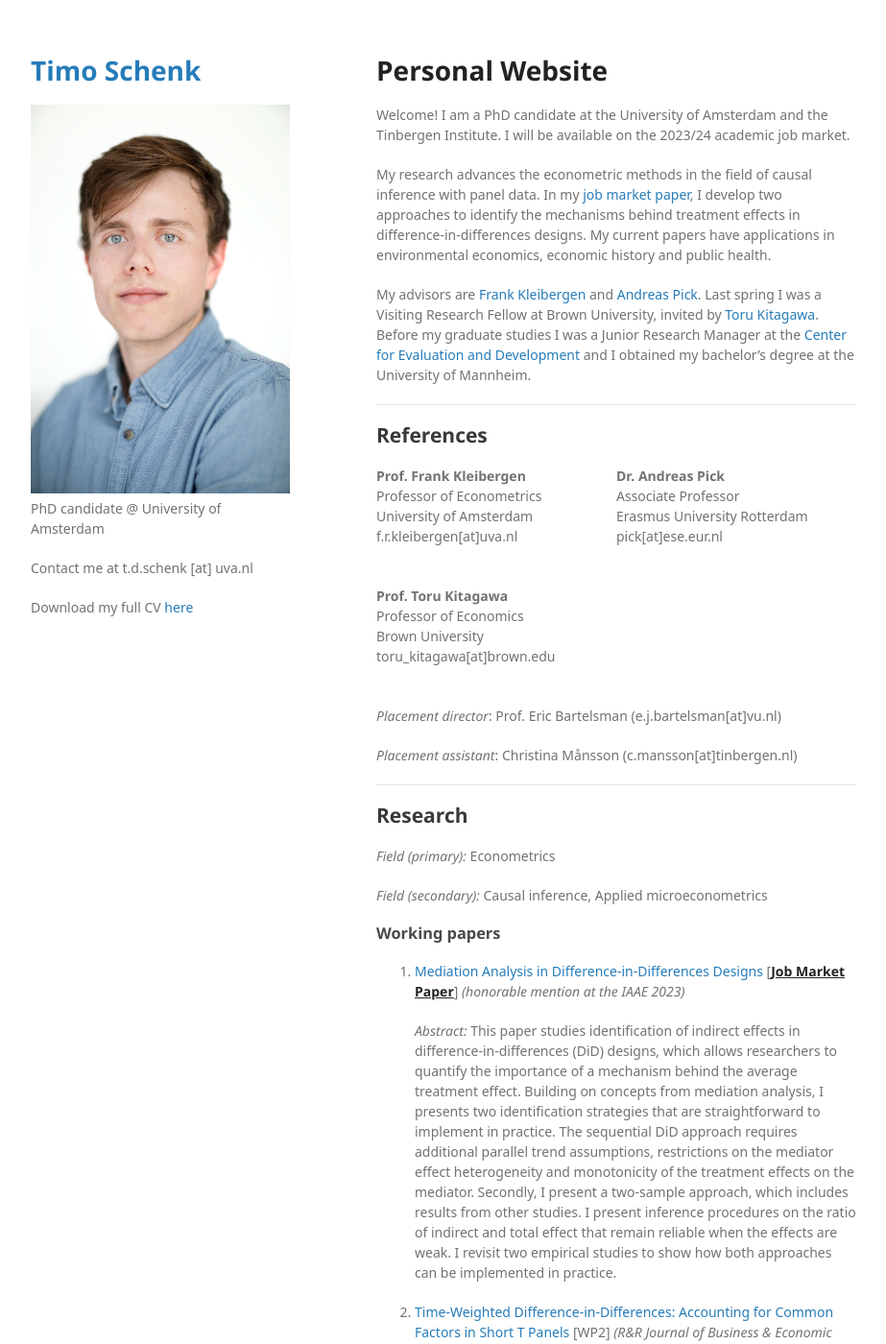
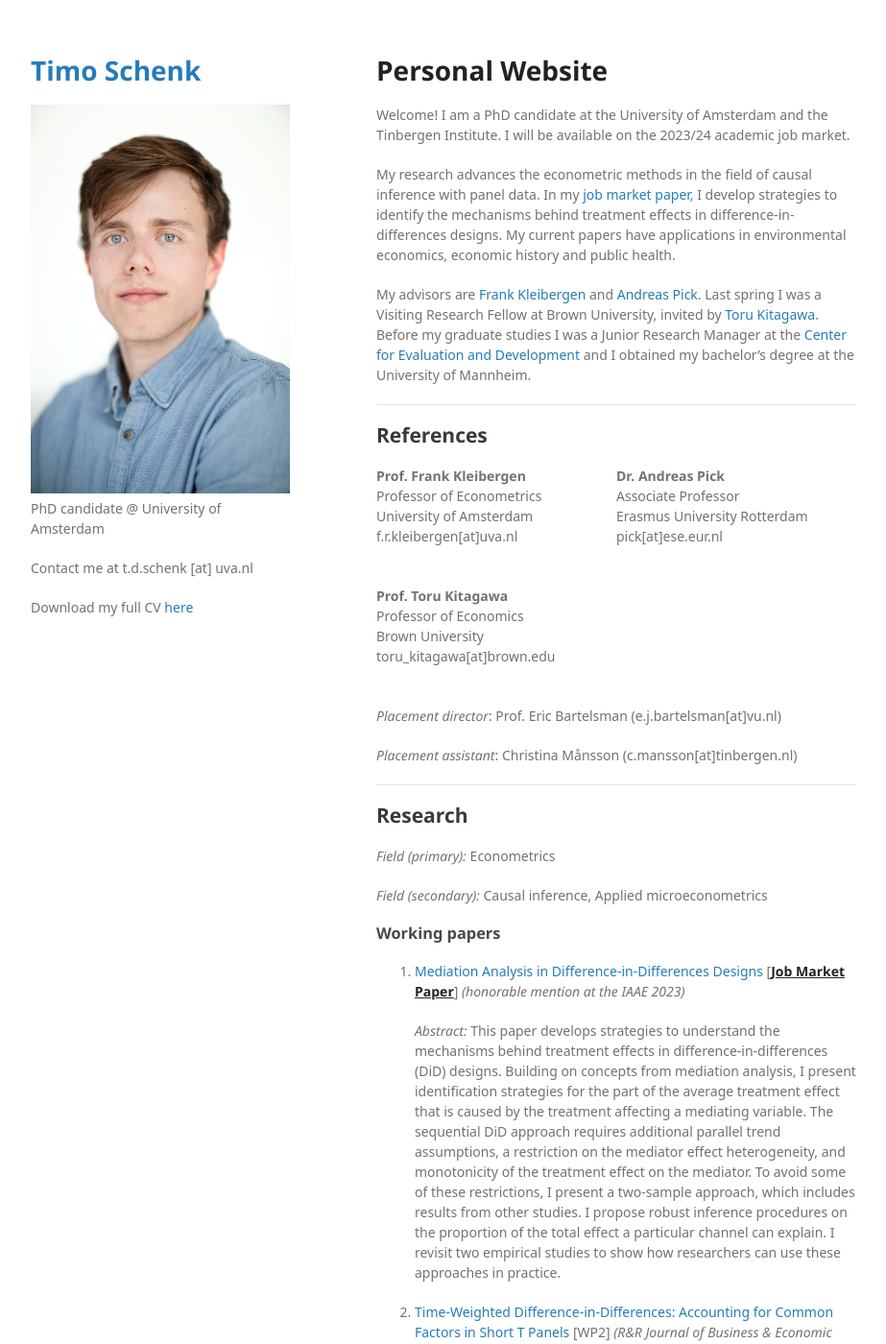
Before and after one commit to timoschenk/timoschenk.github.io, a Jekyll site: the page built from index.markdown, in a window 1280 px wide and 1400 px high. Shown: the whole window at 96% size, without its empty margins (178-1101 px from the left). Built offline with Jekyll 4.4.1, drawn with Linux system fonts in a browser that asks for light colours; some web fonts are replaced; a script that is not in the unit is left out; our own code applies the rules of GitHub Pages for plain Markdown files.

Commit message:
update abstract

```diff
--- a/index.markdown
+++ b/index.markdown
@@ -11,7 +11,7 @@ image: /assets/pics/Timo_Tinbergen_2023.jpg
 Welcome! I am a PhD candidate at the University of Amsterdam and the Tinbergen Institute. I will be available on the 2023/24 academic job market.
 
 My research advances the econometric methods in the field of causal inference with panel data.
-In my [job market paper](https://drive.google.com/file/d/130-EkbrX10qEfPcEJa-mZc1i5pk4P94o/view?usp=drive_link){:target="_blank"}, I develop two approaches to identify the mechanisms behind treatment effects in difference-in-differences designs.
+In my [job market paper](https://drive.google.com/file/d/130-EkbrX10qEfPcEJa-mZc1i5pk4P94o/view?usp=drive_link){:target="_blank"}, I develop strategies to identify the mechanisms behind treatment effects in difference-in-differences designs.
 My current papers have applications in environmental economics, economic history and public health.
 
 My advisors are  [Frank Kleibergen](https://ase.uva.nl/profile/k/l/f.r.kleibergen/f.r.kleibergen.html){:target="_blank"} and [Andreas Pick](http://apick.eu/){:target="_blank"}.
@@ -72,14 +72,12 @@ Before my graduate studies I was a Junior Research Manager at the [Center for Ev
 1. [Mediation Analysis in Difference-in-Differences Designs](https://drive.google.com/file/d/130-EkbrX10qEfPcEJa-mZc1i5pk4P94o/view?usp=drive_link){:target="_blank"} [**<ins>Job Market Paper</ins>**] *(honorable mention at the IAAE 2023)*
 
    *Abstract:*
-    This paper studies identification of indirect effects in difference-in-differences
-    (DiD) designs, which allows researchers to quantify the importance of a
-    mechanism behind the average treatment effect. Building on concepts from
-    mediation analysis, I presents two identification strategies that are straightforward to implement in practice. The sequential DiD approach requires additional parallel trend assumptions, restrictions on the mediator effect
-    heterogeneity and monotonicity of the treatment effects on the mediator.
-    Secondly, I present a two-sample approach, which includes results from other
-    studies. I present inference procedures on the ratio of indirect and total effect that remain reliable when the effects are weak. I revisit two empirical
-    studies to show how both approaches can be implemented in practice.
+    This paper develops strategies to understand the mechanisms behind treatment effects in difference-in-differences (DiD) designs.
+    Building on concepts from mediation analysis, I present identification strategies for the part of the average treatment effect that is caused by the treatment affecting a mediating variable.
+    The sequential DiD approach requires additional parallel trend assumptions, a restriction on the mediator effect heterogeneity, and monotonicity of the treatment effect on the mediator.
+    To avoid some of these restrictions, I present a two-sample approach, which includes results from other studies.
+    I propose robust inference procedures on the proportion of the total effect a particular channel can explain.
+    I revisit two empirical studies to show how researchers can use these approaches in practice.
 
 
 1. [Time-Weighted Difference-in-Differences: Accounting for Common Factors in Short T Panels](https://papers.tinbergen.nl/23004.pdf){:target="_blank"} [WP2] *(R&R Journal of Business & Economic Statistics)*
```
